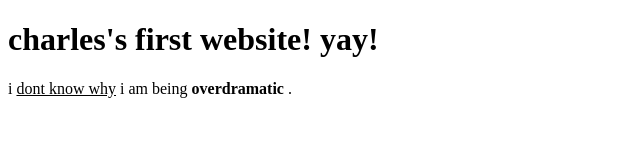
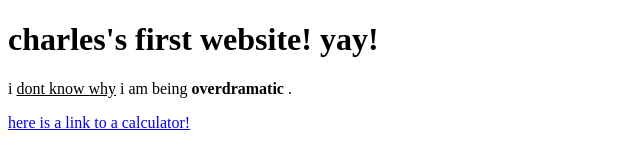
Before and after one commit to ch4542/exploring-html, a plain HTML site: page index.html in a window 1280 px wide. Shown: the whole page, without its empty margins (0-640 px from the left). Drawn offline with Linux system fonts and the light colour scheme.

Commit message:
Update index.html

```diff
--- a/index.html
+++ b/index.html
@@ -3,5 +3,6 @@
  <body>
 <h1>charles's first website! yay!</h1>
   <p>i <u>dont know why</u> i am being <b> overdramatic </b> .</p>
+  <p><a href="https://www.google.com/search?q=calculator&rlz=1CACCBQ_enUS1040&oq=&aqs=chrome.0.69i59i450l8.10041j0j7&sourceid=chrome&ie=UTF-8&safe=active&ssui=on">here is a link to a calculator!</a></p>
  </body>
 </html>
```
